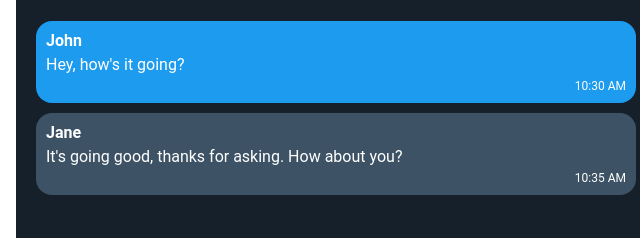
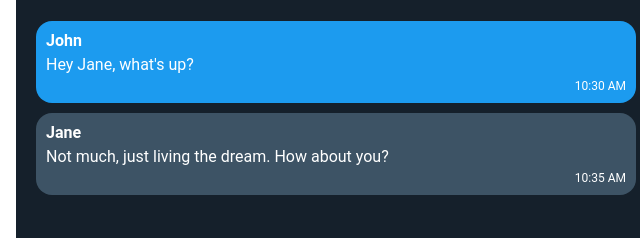
Before and after one commit to ebenezerdon/chat-app-vanilla-js, a plain HTML site: page index.html in a window 1280 px wide. Shown: the part 198-436 px from the top of the page, 304-944 px from the left. Drawn offline with Linux system fonts and the light colour scheme.

Commit message:
update harcoded messages

```diff
--- a/index.html
+++ b/index.html
@@ -18,12 +18,12 @@
       <div class="chat-messages">
         <div class="message blue-bg">
           <div class="message-sender">John</div>
-          <div class="message-text">Hey, how's it going?</div>
+          <div class="message-text">Hey Jane, what's up?</div>
           <div class="message-timestamp">10:30 AM</div>
         </div>
         <div class="message gray-bg">
           <div class="message-sender">Jane</div>
-          <div class="message-text">It's going good, thanks for asking. How about you?</div>
+          <div class="message-text">Not much, just living the dream. How about you?</div>
           <div class="message-timestamp">10:35 AM</div>
         </div>
       </div>
```
